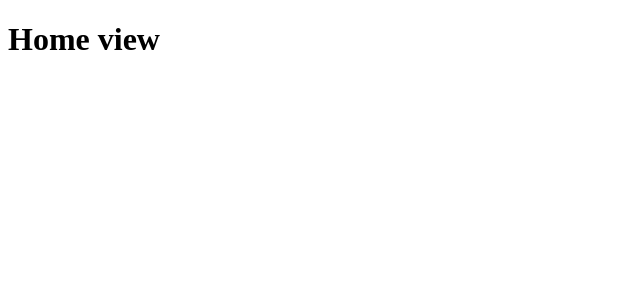
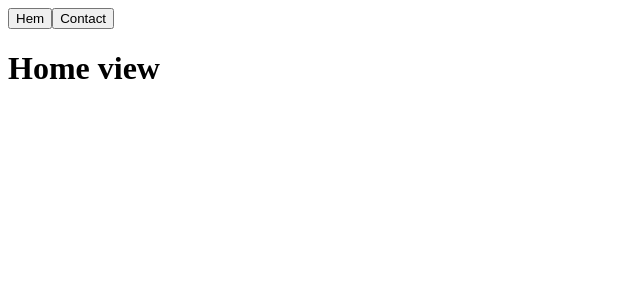
Before and after one commit to Potatismoose/React-uppdrag2, a React (Create React App) app: page / in a window 1280 px wide. Shown: the top 300 px of the page, without its empty margins (0-640 px from the left). Built offline with nearby package versions, Linux system fonts and the light colour scheme.

Commit message:
meny klar

```diff
--- a/src/App.js
+++ b/src/App.js
@@ -1,9 +1,10 @@
 import {Routes} from "./routes/Routes"
+import {Navigation} from "./components/navigation/Navigation"
 
 function App() {
   return (
     <Routes>
-
+      <Navigation />
     </Routes>
   );
 }
--- a/src/components/navigation/Navigation.js
+++ b/src/components/navigation/Navigation.js
@@ -1,9 +1,10 @@
-
+import React from 'react'
+import NavigationDesktop from './navigationdesktop/NavigationDesktop'
 
 export const Navigation = () => {
   return (
-    <div>
-      <button>Hem</button>
-    </div>
+    <React.Fragment>
+      <NavigationDesktop />
+    </React.Fragment>
   )
 }
--- /dev/null
+++ b/src/components/navigation/navigationdesktop/NavigationDesktop.js
@@ -0,0 +1,14 @@
+import {useHistory} from 'react-router'
+import RoutingPaths from '../../../routes/RoutingPaths'
+
+export const NavigationDesktop = () => {
+  const history = useHistory()
+  return (
+    <nav>
+     <button onClick={()=>history.push(RoutingPaths.home)}>Hem</button>
+     <button onClick={()=>history.push(RoutingPaths.contact)}>Contact</button>
+    </nav>
+  )
+}
+
+export default NavigationDesktop
--- a/src/routes/Routes.js
+++ b/src/routes/Routes.js
@@ -4,12 +4,13 @@ import { HomeView } from '../views/homeview/HomeView'
 import { FourOFourView } from '../views/fourofourview/FourOFourView'
 import { ContactView } from '../views/contactview/ContactView'
 
-export const Routes = () => {
+export const Routes = ({children}) => {
   return (
     <BrowserRouter>
+    {children}
       <Switch>
+        <Route exact path={RoutingPath.contact} component={ContactView} />
         <Route exact path={RoutingPath.home} component={HomeView} />
-        <Route exact path={RoutingPath.contact} component={ContactView} />
         <Route component={FourOFourView} />
       </Switch>
     </BrowserRouter>
```
